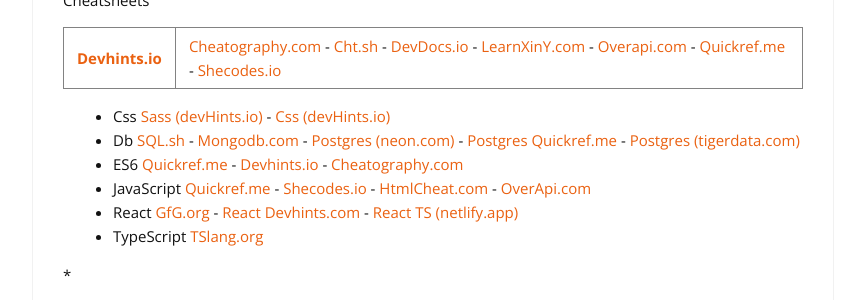
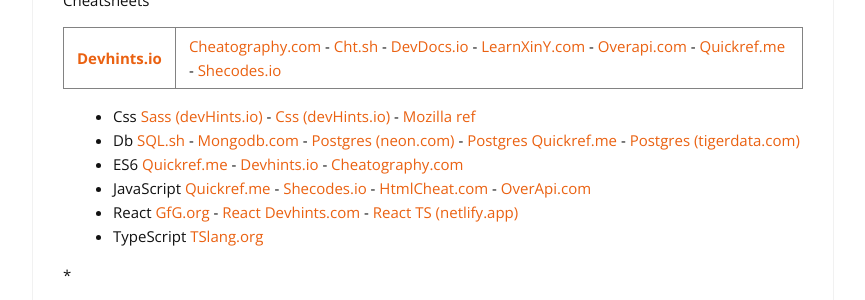
Before and after one commit to cylmat/cylmat.github.io, a Jekyll site: the page built from _pages/USEFUL.md, in a window 1280 px wide and 900 px high. Shown: the part 418-718 px from the top of the window, without its empty margins (207-1072 px from the left). Built offline with Jekyll 4.4.1, drawn with Linux system fonts in a browser that asks for light colours; nearby versions of some CDN libraries.

Commit message:
Add Mozilla CSS reference to Useful cheatsheets
Added Mozilla CSS reference link to cheatsheet section.

```diff
--- a/_pages/USEFUL.md
+++ b/_pages/USEFUL.md
@@ -21,7 +21,7 @@
 
 **[Devhints.io](https://devhints.io)** | [Cheatography.com](https://cheatography.com) - [Cht.sh](https://cht.sh/) - [DevDocs.io](https://devdocs.io) - [LearnXinY.com](https://learnxinyminutes.com) - [Overapi.com](https://overapi.com/javascript) - [Quickref.me](https://quickref.me) - [Shecodes.io](http://cheatsheets.shecodes.io)
 
-- Css [Sass (devHints.io)](https://devhints.io/sass) - [Css (devHints.io)](https://devhints.io/css)
+- Css [Sass (devHints.io)](https://devhints.io/sass) - [Css (devHints.io)](https://devhints.io/css) - [Mozilla ref](https://developer.mozilla.org/fr/docs/Web/CSS/Reference)
 - Db [SQL.sh](https://sql.sh) - [Mongodb.com](https://www.mongodb.com/developer/products/mongodb/cheat-sheet) - [Postgres (neon.com)](https://neon.com/postgresql/postgresql-cheat-sheet) - [Postgres Quickref.me](https://quickref.me/postgres.html) - [Postgres (tigerdata.com)](https://www.tigerdata.com/learn/postgres-cheat-sheet)
 - ES6 [Quickref.me](https://quickref.me/es6.html) - [Devhints.io](https://devhints.io/es6) - [Cheatography.com](https://cheatography.com/romansemko/cheat-sheets/ecmascript-6-es6)
 - JavaScript [Quickref.me](https://quickref.me/javascript.html) - [Shecodes.io](http://cheatsheets.shecodes.io/javascript) - [HtmlCheat.com](https://htmlcheatsheet.com/js) - [OverApi.com](https://overapi.com/javascript)
```
